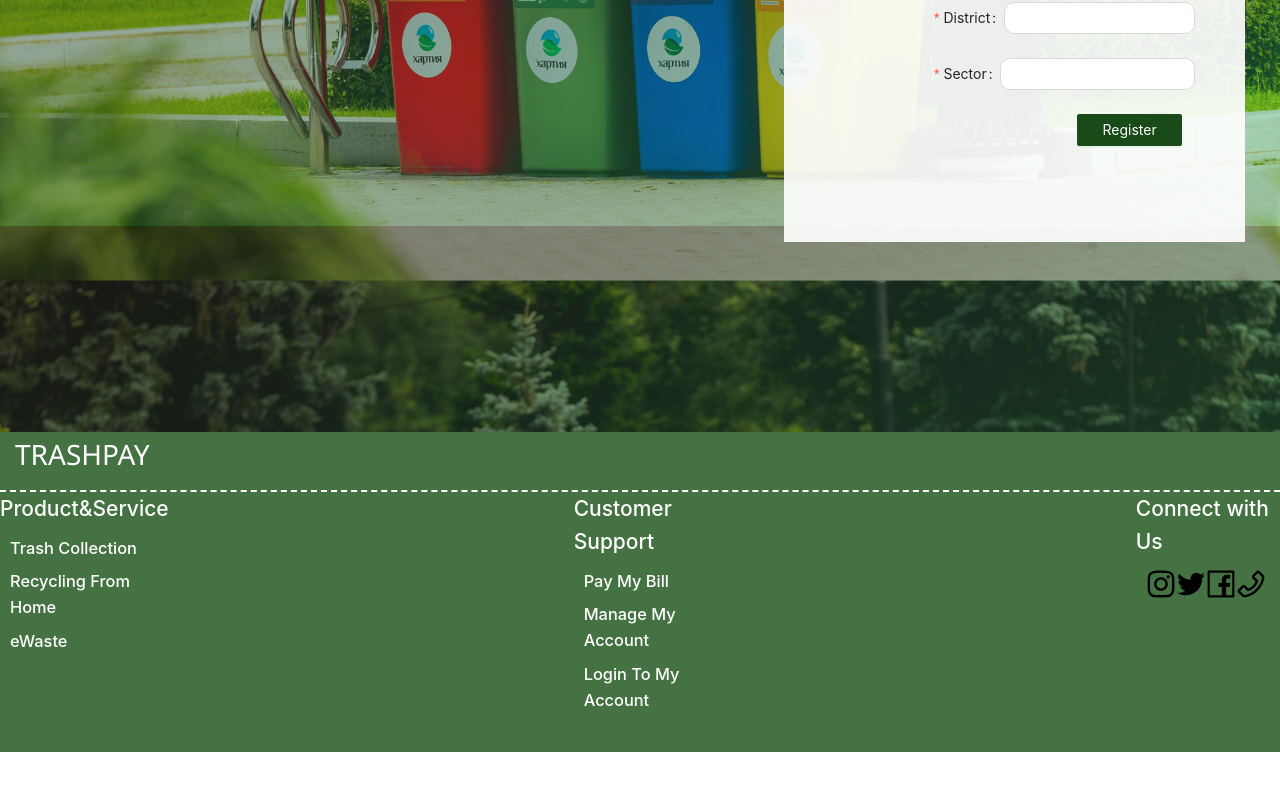
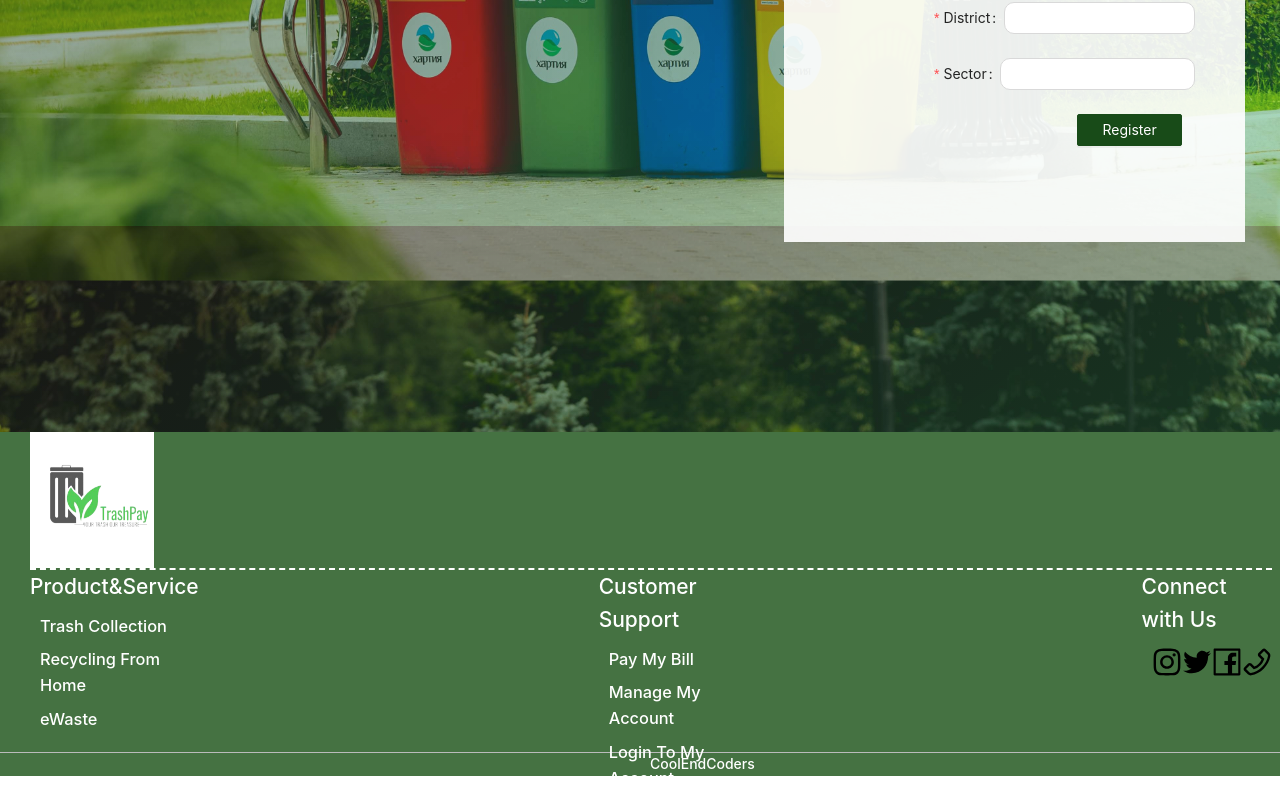
Before and after one commit to christale29/trash-pay, a React (Create React App) app: page /RegHouse in a window 1280 px wide. Shown: the part 574-1374 px from the top of the page. Before the commit the page ends 1326 px from the top, so only its background shows below. Built offline with nearby package versions, Linux system fonts and the light colour scheme; what store would draw is missing.

Commit message:
change in footer

```diff
--- a/src/components/DashboardLayout.js
+++ b/src/components/DashboardLayout.js
@@ -15,7 +15,7 @@ import {
 } from '@ant-design/icons';
 
 const { Header, Sider, Content } = Layout;
-const DashLayout=({children})=>{
+const DashboardLayout=({children})=>{
 
         const [collapsed,setCollapsed]=useState(false);
         const toggle=()=>{
@@ -60,4 +60,4 @@ const DashLayout=({children})=>{
 
     )
 }
-export default DashLayout;
+export default DashboardLayout;
--- a/src/components/Footer.css
+++ b/src/components/Footer.css
@@ -1,6 +1,6 @@
 .Footer-container{
     background: rgb(69, 114, 66);
-    height:40vh;
+    height:43vh;
     width:100%;
 
 }
@@ -10,15 +10,25 @@
     font-size: 20px;
   padding-bottom: 100px;
 }*/
+.Footer_words{
+    /* background: rgb(33, 49, 32); */
+    height:40vh;
+    width:97%;
+    margin-left: 30px;
+}
 .Footer_words h1{
     color:white;
     margin-left: 15px;
     font-family: 'Segoe UI', Tahoma, Geneva, Verdana, sans-serif;
 
 }
+.Footer_words img{
+    height: 17vh;
+    width: 10%;
+}
 .hr{
     border-top: 2px dashed white;
-    margin-bottom: 200px;
+    /* margin-bottom: 200px; */
     display: flex;
     color: white;
     }
@@ -51,3 +61,22 @@
     font-size: 30px;
    display: flex;
 }
+.style{
+    width: 100%;
+    height: 0.1vh;
+    background-color: rgb(186, 187, 187);
+}
+.crop{
+    width: 100%;
+    /* height: 2vh; */
+
+    /* background-color: rgb(107, 55, 55); */
+align-items: center;
+}
+.crop h4{
+    /* margin-top: 10px; */
+    align-items: center;
+    margin-left: 650px;
+    color:white;
+
+}
--- a/src/components/footer.js
+++ b/src/components/footer.js
@@ -1,16 +1,21 @@
 import React from "react";
-import './Footer.css';
-import{InstagramOutlined,TwitterOutlined,FacebookOutlined,PhoneOutlined } from "@ant-design/icons";
-
-const Footer=()=>{
-    return(
-<div class='Footer-container'>
-
-<div class ="Footer_words">
-<h1>TRASHPAY</h1>
+import "./Footer.css";
+import {
+  InstagramOutlined,
+  TwitterOutlined,
+  FacebookOutlined,
+  PhoneOutlined,
+} from "@ant-design/icons";
+import logo2 from "../asset/img/trash.png";
+const Footer = () => {
+  return (
+    <div class="Footer-container">
+      <div class="Footer_words">
+        {/* <h1>TRASHPAY</h1> */}
+        <img src={logo2} />
         <div class="hr">
-<div class ="ops" >
-<h2 >Product&Service</h2>
+          <div class="ops">
+            <h2>Product&Service</h2>
             <h3>Trash Collection</h3>
             <h3>Recycling From Home</h3>
             <h3>eWaste</h3>
@@ -30,10 +35,16 @@ const Footer=()=>{
               <PhoneOutlined />
             </div>
           </div>
-</div>
+
         </div>
 
       </div>
-    )
-}
+      <div class="style"></div>
+      <div class="crop">
+
+         <h4>CoolEndCoders</h4>
+      </div>
+    </div>
+  );
+};
 export default Footer;
--- a/src/components/header.js
+++ b/src/components/header.js
@@ -8,10 +8,10 @@ const Header = () => {
     <div className="header">
       <div className="navbar">
         <div className="nav-logo-left">
-          <img src={logo} />
+        <img src={logo2} />
         </div>
         <div className="nav-logo-right">
-          <img src={logo2} />
+
         </div>
         <div id="google_translate_element"></div>
       </div>
--- a/src/routes/index.js
+++ b/src/routes/index.js
@@ -6,7 +6,7 @@ import NewHouse from '../views/dashboard/Newhouse';
 import RegHouse from "../components/RegHouse";
 import JustifyPay from "../components/justifyPay";
 import ALLHOUSE from "../views/dashboard/AllHouse";
-import DashLayout from '../components/dashboardLayout';
+import DashboardLayout from '../components/DashboardLayout';
 import AllUsers from "../components/tableGetAllUsers"
 import { Routes, Route, useLocation } from "react-router-dom";
 import UserDashboard from "../views/userDashboard";
@@ -27,18 +27,18 @@ const Index=()=>{
 
 
             <Route exact path="/allUsers" element={<AllUsers/>}></Route>
-            <Route exact path="/dash" element={<DashLayout/>}></Route>
+            <Route exact path="/dash" element={<DashboardLayout/>}></Route>
             <Route exact path="/user/board" element={<UserDashboard/>}></Route>
             </Routes>
    {isUserLoggedIn && currentUrl.includes('dash')?(
- <DashLayout>
+ <DashboardLayout>
 <Routes>
 <Route  exact path ='/dash/house' element ={<ALLHOUSE></ALLHOUSE>}> </Route>
 <Route  exact path ='/dash/register' element ={<NewHouse></NewHouse>}> </Route>
 <Route  exact path ='/dash/login' element ={<Login></Login>}> </Route>
 
 </Routes>
-</DashLayout>
+</DashboardLayout>
 
  ):(
  <> </>
```
Lines whose indentation alone changed are shown as unchanged.
